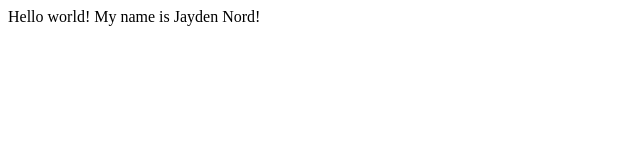
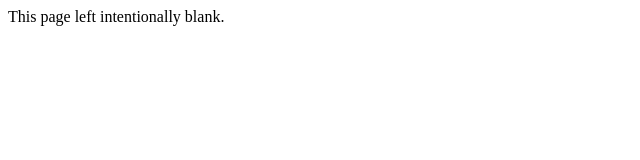
Before and after one commit to jaydennord/jaydennord.github.io, a plain HTML site: page index.html in a window 1280 px wide. Shown: the full height of the page, 0-640 px from the left. Drawn offline with Linux system fonts and the light colour scheme.

Commit message:
Update index.html

```diff
--- a/index.html
+++ b/index.html
@@ -3,7 +3,7 @@
 <html>
 
 <body>
-Hello world! My name is Jayden Nord!
+This page left intentionally blank.
 </body>
 
 
```
